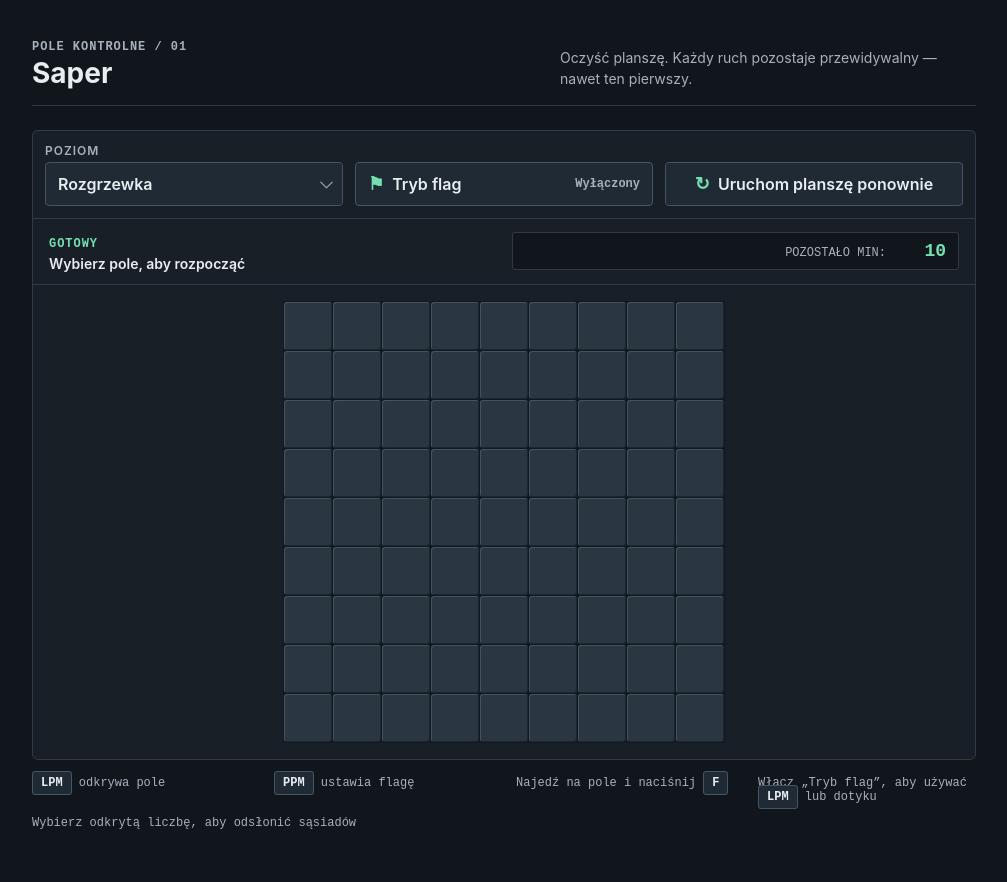
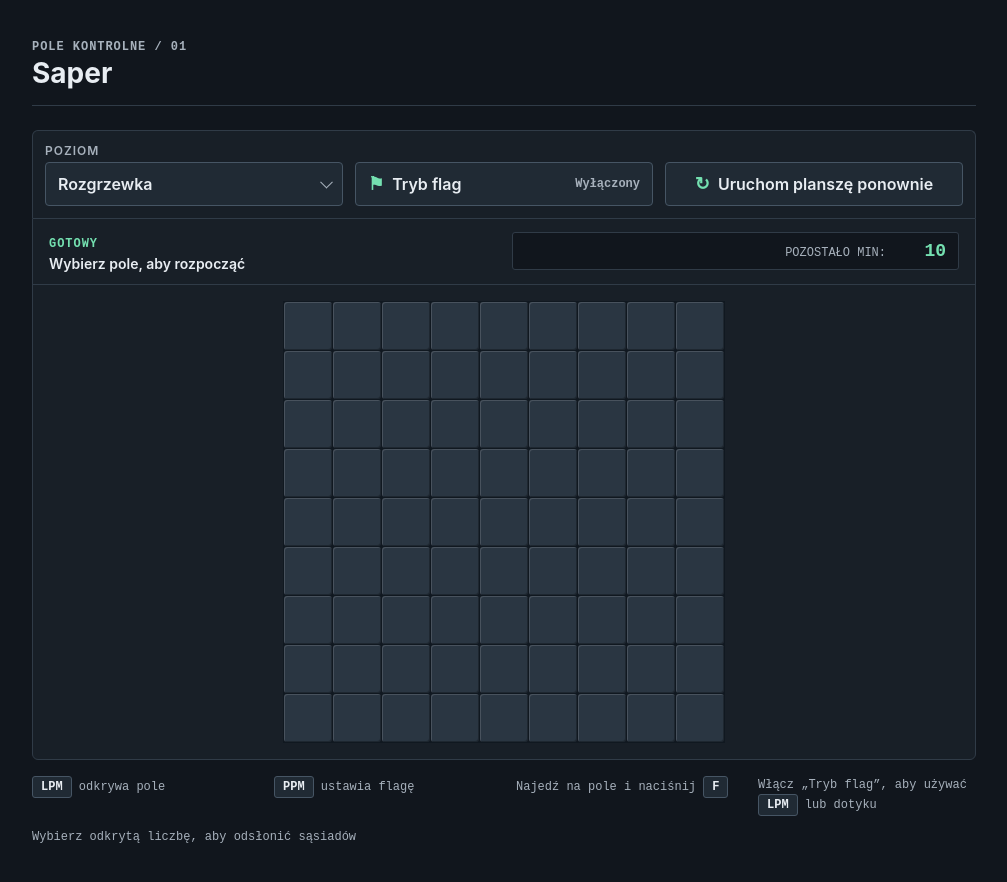
Before and after one commit to SeKups/saper, a React (Vite) app: page / in a window 1280 px wide. Shown: the top 882 px of the page, without its empty margins (136-1143 px from the left). Built offline with nearby package versions, Linux system fonts and the light colour scheme.

Commit message:
fix(ui): prevent instruction overlap

```diff
--- a/src/App.tsx
+++ b/src/App.tsx
@@ -57,9 +57,6 @@ export function App() {
           <p className="app__eyebrow">Pole kontrolne / 01</p>
           <h1 className="app__title">Saper</h1>
         </div>
-        <p className="app__intro">
-          Oczyść planszę. Każdy ruch pozostaje przewidywalny — nawet ten pierwszy.
-        </p>
       </header>
 
       <section className="control-panel" aria-label="Ustawienia gry">
--- a/src/styles/app.scss
+++ b/src/styles/app.scss
@@ -75,14 +75,6 @@ select:focus-visible {
   font-size: var(--text-xl);
   font-weight: var(--weight-display);
   line-height: var(--line-height-tight);
-}
-
-.app__intro {
-  max-inline-size: var(--size-copy);
-  margin: var(--space-0);
-  color: var(--color-ink-soft);
-  font-size: var(--text-sm);
-  line-height: var(--line-height-body);
 }
 
 .control-panel {
@@ -327,9 +319,11 @@ select:focus-visible {
 .app__instructions p {
   flex: 1 1 var(--size-control-min);
   margin: var(--space-0);
+  line-height: var(--line-height-body);
 }
 
 .app__instructions kbd {
+  display: inline-block;
   border: var(--border-thin) solid var(--color-line-strong);
   border-radius: var(--radius-small);
   background: var(--color-panel-strong);
@@ -337,4 +331,6 @@ select:focus-visible {
   color: var(--color-ink);
   font-family: inherit;
   font-weight: var(--weight-strong);
+  line-height: 1;
+  vertical-align: middle;
 }
```
